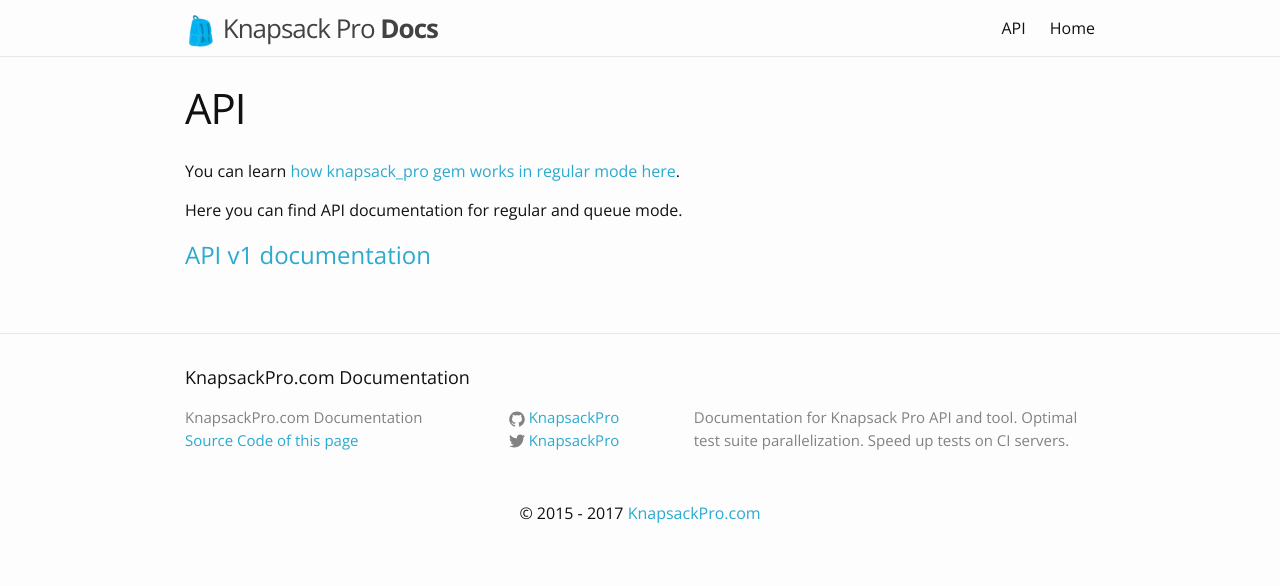
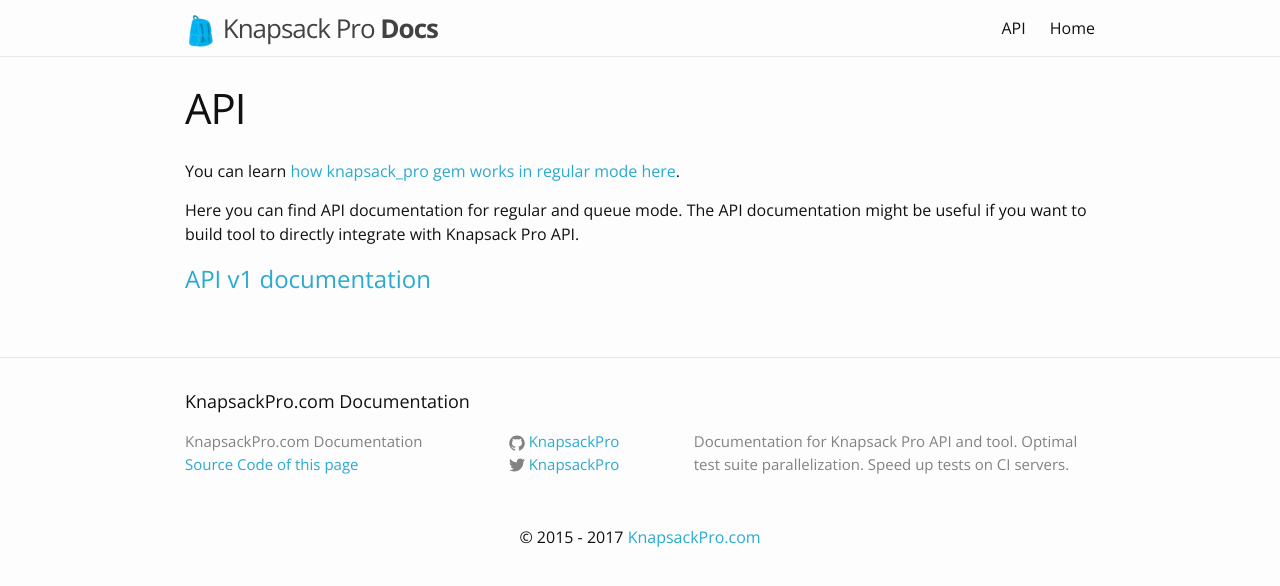
Before and after one commit to KnapsackPro/docs.knapsackpro.com, a Jekyll site: the page built from api.md, in a window 1280 px wide. Shown: the top 586 px of the page. Built offline with Jekyll 4.4.1, drawn with Linux system fonts in a browser that asks for light colours.

```diff
--- a/api.md
+++ b/api.md
@@ -5,6 +5,6 @@ permalink: /api/
 ---
 
 <p>You can learn <a href="https://github.com/KnapsackPro/knapsack_pro-ruby#how-knapsack_pro-works">how knapsack_pro gem works in regular mode here</a>.</p>
-<p>Here you can find API documentation for regular and queue mode.</p>
+<p>Here you can find API documentation for regular and queue mode. The API documentation might be useful if you want to build tool to directly integrate with Knapsack Pro API.</p>
 
 <h1><a href="/api/v1/">API v1 documentation</a></h1>
```
